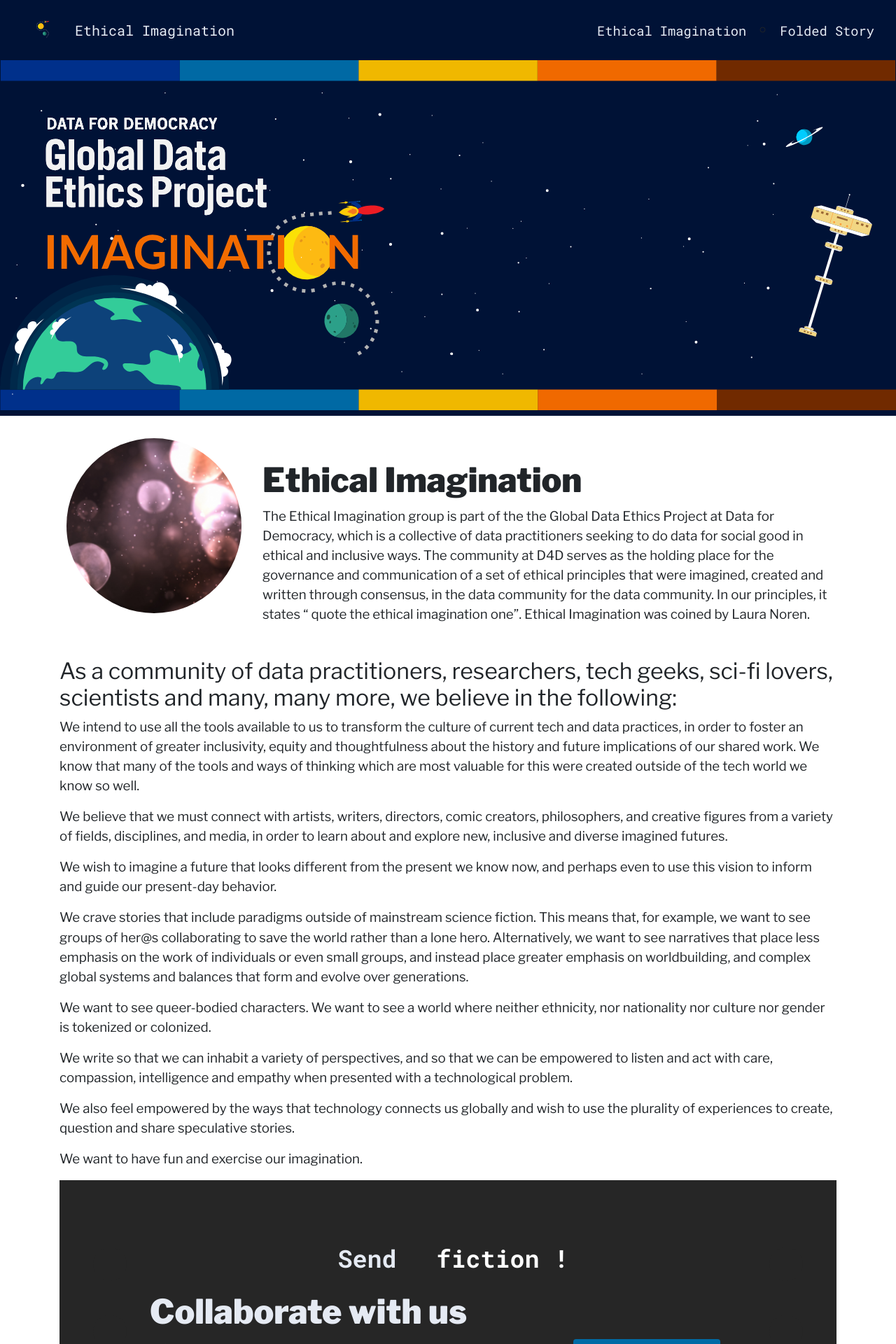
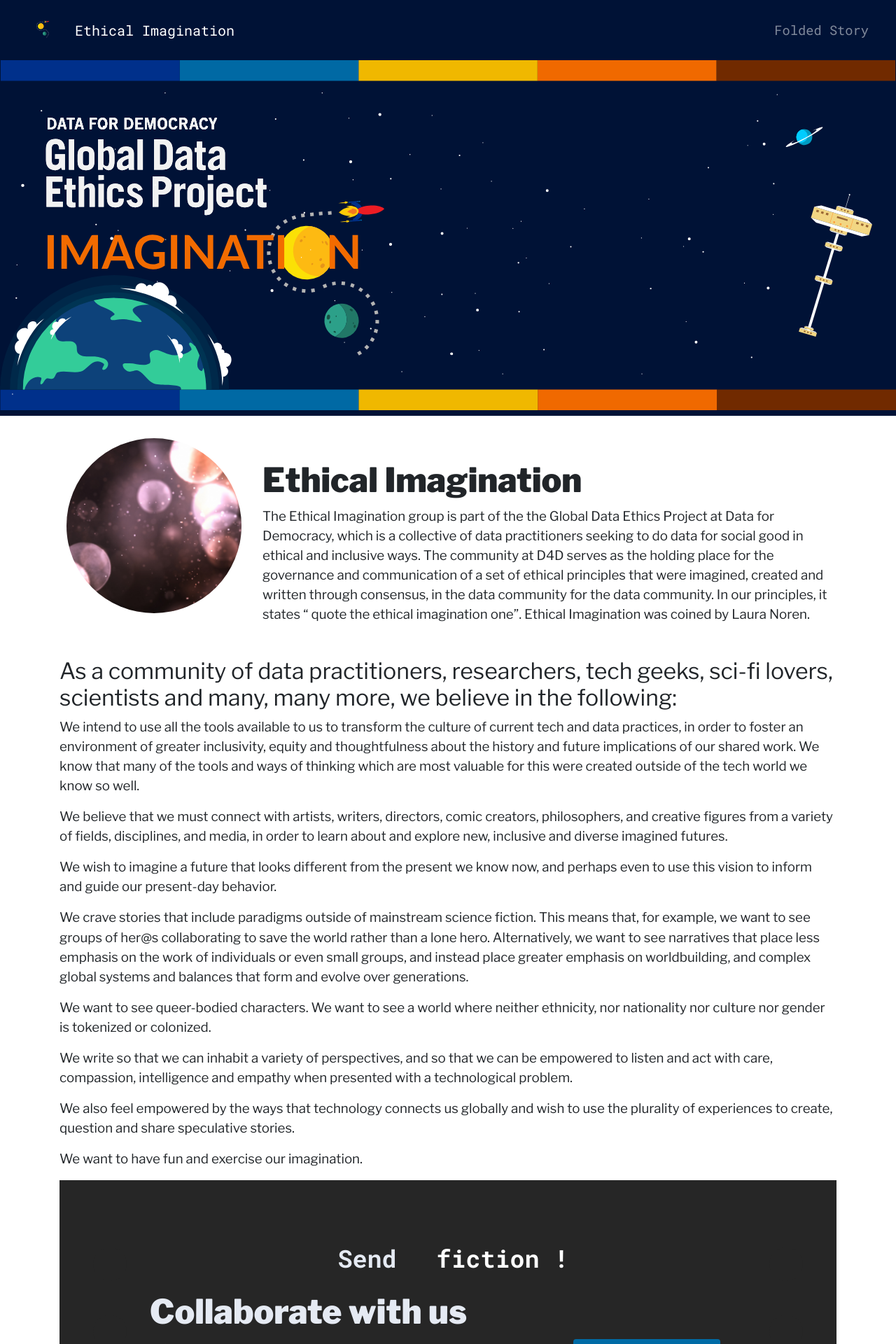
Before and after one commit to Data4Democracy/ethical-imagination, a Jekyll site: the page built from index.html, in a window 1280 px wide. Shown: the top 1920 px of the page at 70% size. Built offline with Jekyll 4.4.1, drawn with Linux system fonts in a browser that asks for light colours; nearby versions of some CDN libraries.

Commit message:
fixing up the janky nav

```diff
--- a/_includes/header.html
+++ b/_includes/header.html
@@ -1,27 +1,32 @@
-<nav class="navbar navbar-expand-lg navbar-ethics">
+<nav class="navbar navbar-expand-lg navbar-dark bg-dark navbar-ethics">
   <div class="container-fluid">
       <a class="navbar-brand" rel="author" href="{{ "/" | relative_url }}"><img src="/assets/img/logo-color.svg" width="60" height="60" alt=""></a>
 
     <a class="navbar-brand" rel="author" href="{{ "/" | relative_url }}">{{ site.title | escape }}</a>
+    <!-- <button class="navbar-toggler" type="button" data-toggle="collapse" data-target="#navbarTogglerDemo02" aria-controls="navbarTogglerDemo02" aria-expanded="false" aria-label="Toggle navigation">
+  <span class="navbar-toggler-icon"></span>
+</button> -->
 
     {%- assign page_paths = site.header_pages -%}
+
     <button class="navbar-toggler" type="button" data-toggle="collapse" data-target="#navbarSupportedContent"
       aria-controls="navbarSupportedContent" aria-expanded="false" aria-label="Toggle navigation">
       <span class="navbar-toggler-icon"></span>
     </button>
+
     <div class="collapse navbar-collapse" id="navbarSupportedContent">
       <ul class="navbar-nav ml-auto">
-          <div class="left sm-width-full py-1 mt-1 mt-lg-0">
+          <!-- <div class="left sm-width-full py-1 mt-1 mt-lg-0">
               <a class="align-middle link-primary text-accent" href="{{ site.baseurl }}/">
                 {{ site.title }}
               </a>
-</div>
+          </div> -->
           <div class="right sm-width-full">
-  <ul class="list-reset mt-lg-1 mb-2 mb-lg-1">
+              <ul class="navbar-nav list-reset mt-lg-1 mb-2 mb-lg-1">
                 {% for my_page in site.pages %}
                   {% if my_page.title %}
-      <li class="inline-block">
-        <a class="align-middle link-primary mr-2 mr-lg-0 ml-lg-2" href="{{ my_page.url | prepend: site.baseurl }}">
+                  <li class="nav-item">
+                    <a class="nav-link align-middle link-primary mr-2 mr-lg-0 ml-lg-2" href="{{ my_page.url | prepend: site.baseurl }}">
                       {{ my_page.title }}
                     </a>
                   </li>
--- a/_sass/_bootstrap_customization.scss
+++ b/_sass/_bootstrap_customization.scss
@@ -76,9 +76,15 @@ body{
 }
 
 .navbar-ethics{
-    background: $sapphire;
+    background: $sapphire !important;
     font-family: 'Roboto Mono', monospace;
     // border-bottom: 2px dotted $faint;
+
+    li{
+
+            list-style: none;
+
+    }
 
      a, a:visited{
         color: $faint;
```
Lines whose indentation alone changed are shown as unchanged.
